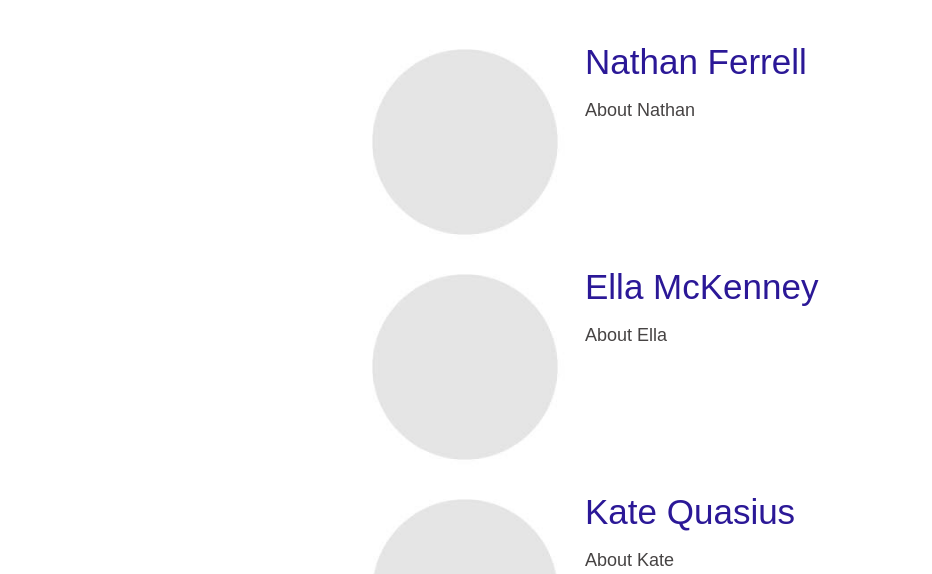
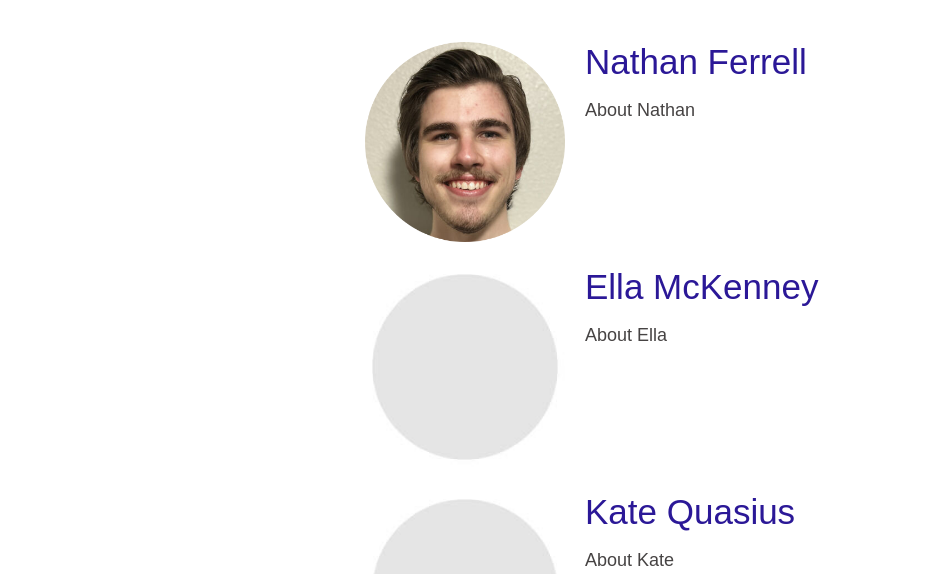
Before and after one commit to nathanferrell/runBPMFork, a plain HTML site: page team.html in a window 1280 px wide. Shown: the part 245-819 px from the top of the page, without its empty margins (18-950 px from the left). Drawn offline with Linux system fonts and the light colour scheme.

Commit message:
getting photo on team page

```diff
--- a/team.html
+++ b/team.html
@@ -34,7 +34,7 @@
 
 
     <div class="temp_pic">
-        <img src="media/images/lightgrey_circle.jpeg"
+        <img src="media/images/Nathan-Ferrell-400x400.png"
         alt="light grey circle" width="200px" height="200px">
         <div class="text">
             <p1>Nathan Ferrell</p1>
```
Also changed, not shown: media/images/Nathan-Ferrell-400x400.png (added).
